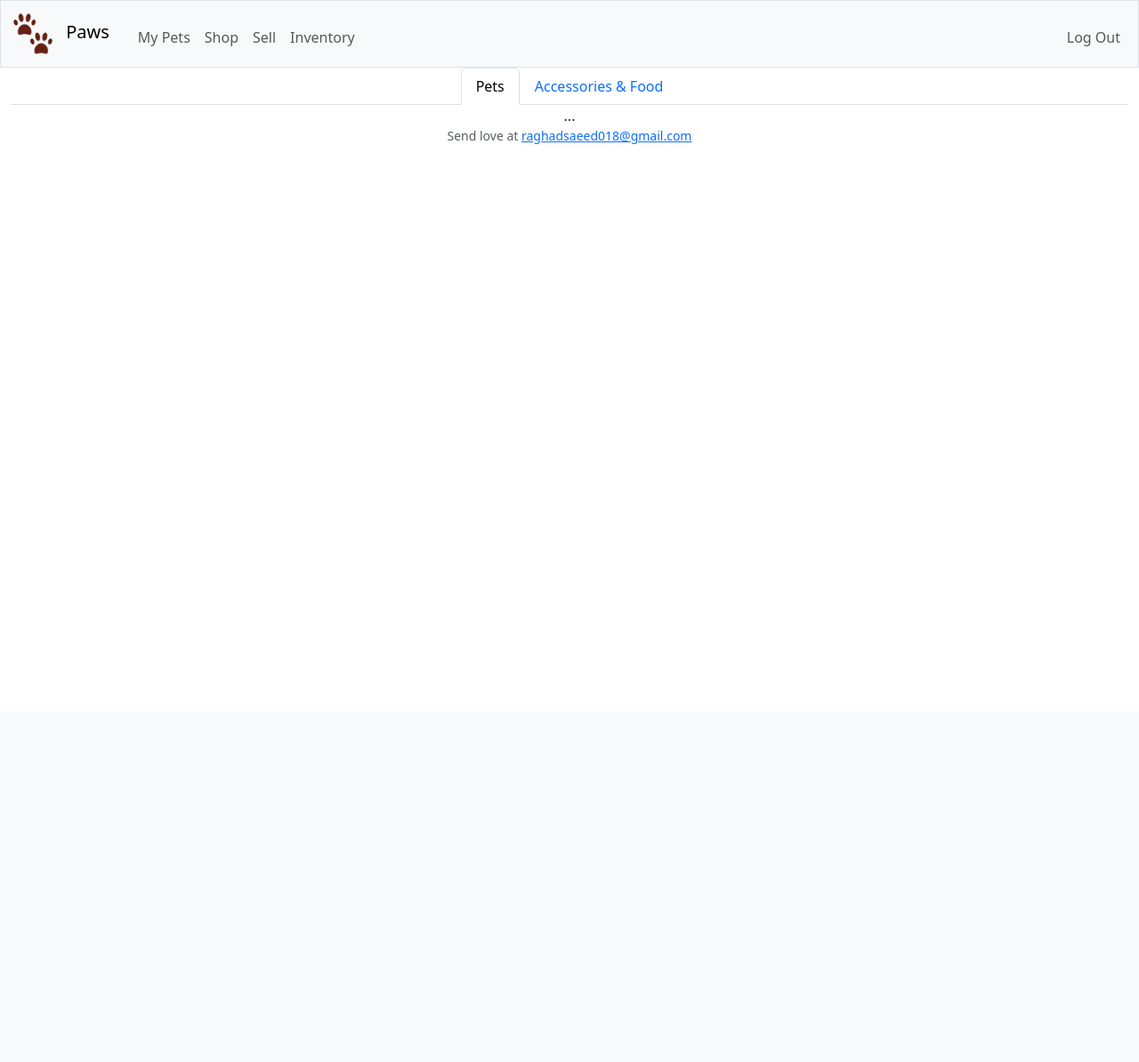
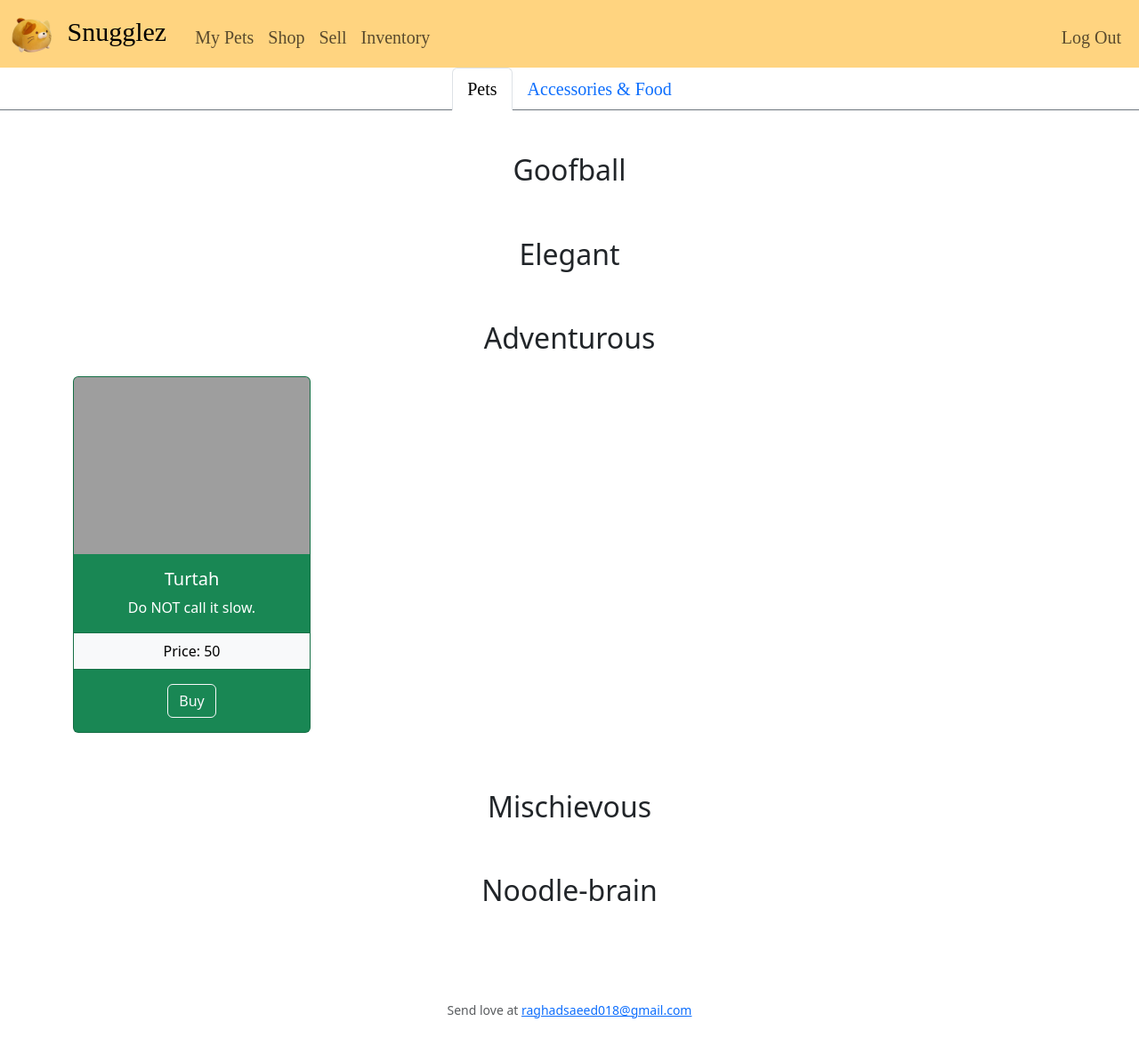
Before and after one commit to raghadsaeed018/woohoo, a Flask app: page /shop in a window 1280 px wide. Shown: the whole page at 89% size. Before the commit the page ends 162 px from the top, so only its background shows below. Run offline with Flask 3, Linux system fonts and the light colour scheme; a user stored in the database is signed in; some libraries are stand-ins or nearby versions; grey boxes are pictures that could not be loaded.

Commit message:
Change logo and name of app, Apply functionality to shop.html, a little change to index.html

```diff
--- a/app.py
+++ b/app.py
@@ -31,7 +31,8 @@ def after_request(response):
 @login_required
 def index():
     """Show portfolio of pets the user owns"""
-    return render_template("index.html")
+    cash = db.execute("SELECT cash FROM users WHERE id = ?", session["user_id"])[0]["cash"]
+    return render_template("index.html", cash=cash)
 
 
 @app.route("/login", methods=["GET", "POST"])
@@ -130,7 +131,16 @@ def register():
 def shop():
     """Allow user to buy new pets/accessories/pet food"""
     if request.method == "GET":
-        return render_template("shop.html")
+        categories = [
+            {"name": "Goofball"},
+            {"name": "Elegant"},
+            {"name": "Adventurous"},
+            {"name": "Mischievous"},
+            {"name": "Noodle-brain"}
+        ]
+
+        animals = db.execute("SELECT * FROM animals")
+        return render_template("shop.html", animals=animals, categories=categories)
 
 
 @app.route("/sell", methods=["GET", "POST"])
--- a/static/styles.css
+++ b/static/styles.css
@@ -8,3 +8,18 @@
         width: 85%;
     }
 }
+
+.snugglez-title {
+    font-family: "Ink Free", bold;
+    font-size: 30px;
+}
+
+.snugglez {
+    font-family: "Ink Free", bold;
+    font-size: 20px;
+}
+
+.navbar {
+    background-color: #ffd480;
+    color: black;
+}
--- a/templates/index.html
+++ b/templates/index.html
@@ -5,5 +5,7 @@
 {% endblock %}
 
 {% block main %}
- <h1 class="py-5">TODO</h1>
+    <div class="py-4 d-flex">
+        <h1 class="badge text-bg-secondary fs-5 ms-auto me-3">{{ cash }}</h1>
+    </div>
 {% endblock %}
--- a/templates/layout.html
+++ b/templates/layout.html
@@ -7,7 +7,7 @@
         <meta charset="utf-8">
         <meta name="viewport" content="initial-scale=1, width=device-width">
 
-        <!-- http://getbootstrap.com/docs/5.1/ -->
+        <!-- http://getbootstrap.com/docs/5.3/ -->
         <link href="https://cdn.jsdelivr.net/npm/bootstrap@5.3.2/dist/css/bootstrap.min.css" rel="stylesheet">
         <script src="https://cdn.jsdelivr.net/npm/bootstrap@5.3.2/dist/js/bootstrap.bundle.min.js"></script>
 
@@ -19,34 +19,34 @@
 
         <link href="/static/styles.css" rel="stylesheet">
 
-        <title>Paws: {% block title %}{% endblock %}</title>
+        <title>Snugglez: {% block title %}{% endblock %}</title>
 
     </head>
 
     <body>
 
-        <nav class="bg-light border navbar navbar-expand-md navbar-light">
+        <nav class="navbar navbar-expand-md">
             <div class="container-fluid">
-                <a class="navbar-brand me-4" href="/">
+                <a class="navbar-brand me-4 snugglez-title" href="/">
                     <img src="static/favicon.ico" class="me-2" alt="Favicon">
-                    Paws
+                    Snugglez
                 </a>
                 <button aria-controls="navbar" aria-expanded="false" aria-label="Toggle navigation" class="navbar-toggler" data-bs-target="#navbar" data-bs-toggle="collapse" type="button">
                     <span class="navbar-toggler-icon"></span>
                 </button>
                 <div class="collapse navbar-collapse" id="navbar">
                     {% if session["user_id"] %}
-                        <ul class="navbar-nav me-auto mt-2">
+                        <ul class="navbar-nav me-auto mt-2 snugglez">
                             <li class="nav-item"><a class="nav-link" href="/">My Pets</a></li>
                             <li class="nav-item"><a class="nav-link" href="/shop">Shop</a></li>
                             <li class="nav-item"><a class="nav-link" href="/sell">Sell</a></li>
                             <li class="nav-item"><a class="nav-link" href="/inventory">Inventory</a></li>
                         </ul>
-                        <ul class="navbar-nav ms-auto mt-2">
+                        <ul class="navbar-nav ms-auto mt-2 snugglez">
                             <li class="nav-item"><a class="nav-link" href="/logout">Log Out</a></li>
                         </ul>
                     {% else %}
-                        <ul class="navbar-nav ms-auto mt-2">
+                        <ul class="navbar-nav ms-auto mt-2 snugglez">
                             <li class="nav-item"><a class="nav-link" href="/register">Register</a></li>
                             <li class="nav-item"><a class="nav-link" href="/login">Log In</a></li>
                         </ul>
@@ -63,7 +63,7 @@
             </header>
         {% endif %}
 
-        <main class="container-fluid text-center">
+        <main class="container-fluid p-0">
             {% block main %}{% endblock %}
         </main>
 
--- a/templates/login.html
+++ b/templates/login.html
@@ -5,6 +5,7 @@
 {% endblock %}
 
 {% block main %}
+    <div class="py-5 text-center">
         {% if message %}
             <div class="alert alert-danger mx-auto text-center width" role="alert">
                 {{ message }}
@@ -20,4 +21,5 @@
             </div>
             <button class="btn btn-primary" type="submit">Log In</button>
         </form>
+    </div>
 {% endblock %}
--- a/templates/register.html
+++ b/templates/register.html
@@ -5,6 +5,7 @@
 {% endblock %}
 
 {% block main %}
+    <div class="py-5 text-center">
         {% if message %}
             <div class="alert alert-danger mx-auto text-center width" role="alert">
                 {{ message }}
@@ -23,4 +24,5 @@
             </div>
             <button class="btn btn-primary" type="submit">Register</button>
         </form>
+    </div>
 {% endblock %}
--- a/templates/shop.html
+++ b/templates/shop.html
@@ -6,18 +6,59 @@
 
 {% block main %}
     <!-- Nav tabs -->
-    <ul class="nav nav-tabs justify-content-center">
+    <ul class="nav nav-tabs justify-content-center snugglez border-bottom border-secondary">
         <li class="nav-item">
-        <a class="nav-link active" data-bs-toggle="tab" href="#">Pets</a>
+        <a class="nav-link active" data-bs-toggle="tab" href="#pets">Pets</a>
         </li>
         <li class="nav-item">
-        <a class="nav-link" data-bs-toggle="tab" href="#">Accessories & Food</a>
+        <a class="nav-link" data-bs-toggle="tab" href="#acc&food">Accessories & Food</a>
         </li>
     </ul>
 
     <!-- Tab panes -->
-    <div class="tab-content">
-        <div class="tab-pane container active" id="home">...</div>
-        <div class="tab-pane container fade" id="menu1">...</div>
+    <div class="tab-content text-center py-5">
+        <div class="tab-pane container active" id="pets">
+            {% for category in categories %}
+                <div class="{{ category.name|lower }} mb-5">
+                    <h2 class="text-center mb-4">{{ category.name }}</h2>
+                    <div class="row row-cols-2 row-cols-md-2 row-cols-lg-4 g-3">
+                        {% for animal in animals %}
+                            {% if animal["category"] == category.name|lower %}
+                                <div class="col">
+                                    <div class="card text-bg-success mb-3">
+                                        <img src="{{ animal['image'] }}" class="card-img-top aspect-ratio-16x9" alt="Pet image">
+                                        <div class="card-body">
+                                            <h5 class="card-title">{{ animal['name'] }}</h5>
+                                            <p class="card-text">{{ animal['description'] }}</p>
+                                        </div>
+                                        <ul class="list-group list-group-flush">
+                                            <li class="list-group-item text-bg-light">Price: {{ animal['price'] }}</li>
+                                        </ul>
+                                        <div class="card-body">
+                                            <a href="#" class="btn btn-outline-light">Buy</a>
+                                        </div>
+                                    </div>
+                                </div>
+                            {% endif %}
+                        {% endfor %}
+                    </div>
+                </div>
+            {% endfor %}
+        </div>
+
+        <div class="tab-pane container" id="acc&food">... ruff</div>
     </div>
+
+    <script>
+        $(document).ready(function () {
+            // Hide content initially
+            $("#acc&food").hide();
+
+            // Show/hide content on tab change
+            $(".nav-link").on("click", function () {
+                $(".tab-pane").hide();
+                $($(this).attr("href")).show();
+            });
+        });
+    </script>
 {% endblock %}
```
Also changed, not shown: static/android-chrome-192x192.png, static/android-chrome-512x512.png, static/apple-touch-icon.png, static/favicon-16x16.png, static/favicon-32x32.png, static/favicon.ico, woohoo.db. Lines whose indentation alone changed are shown as unchanged.
